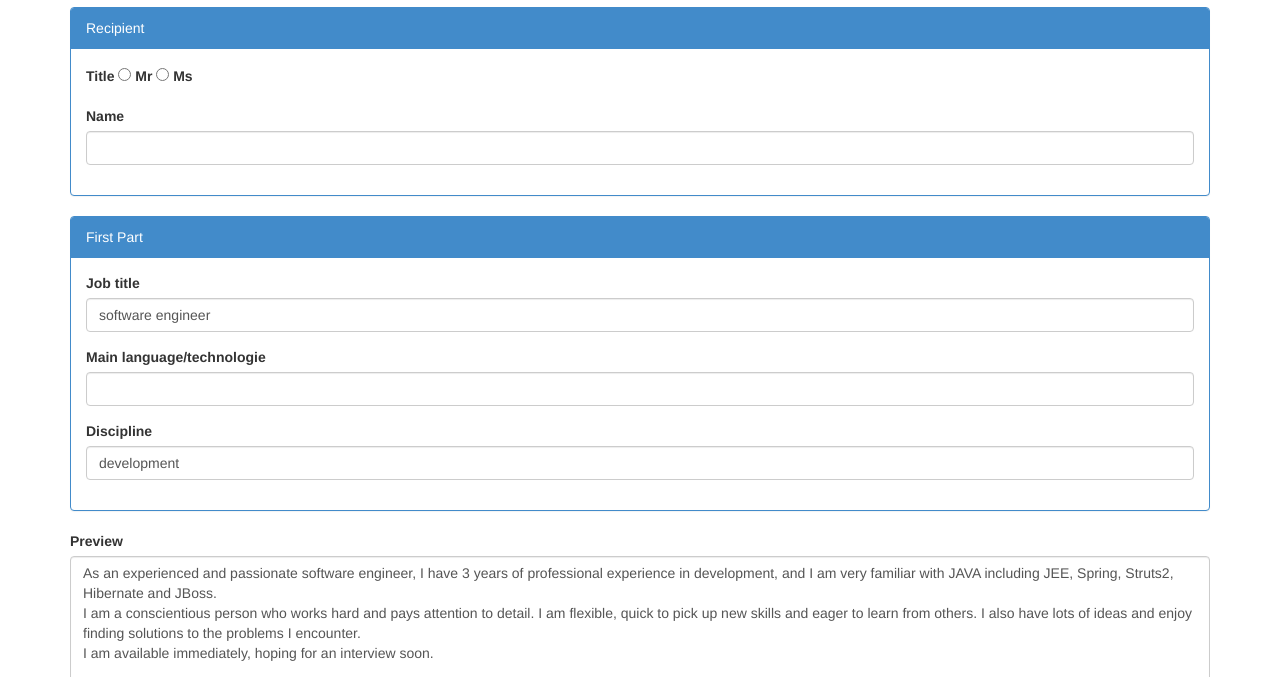
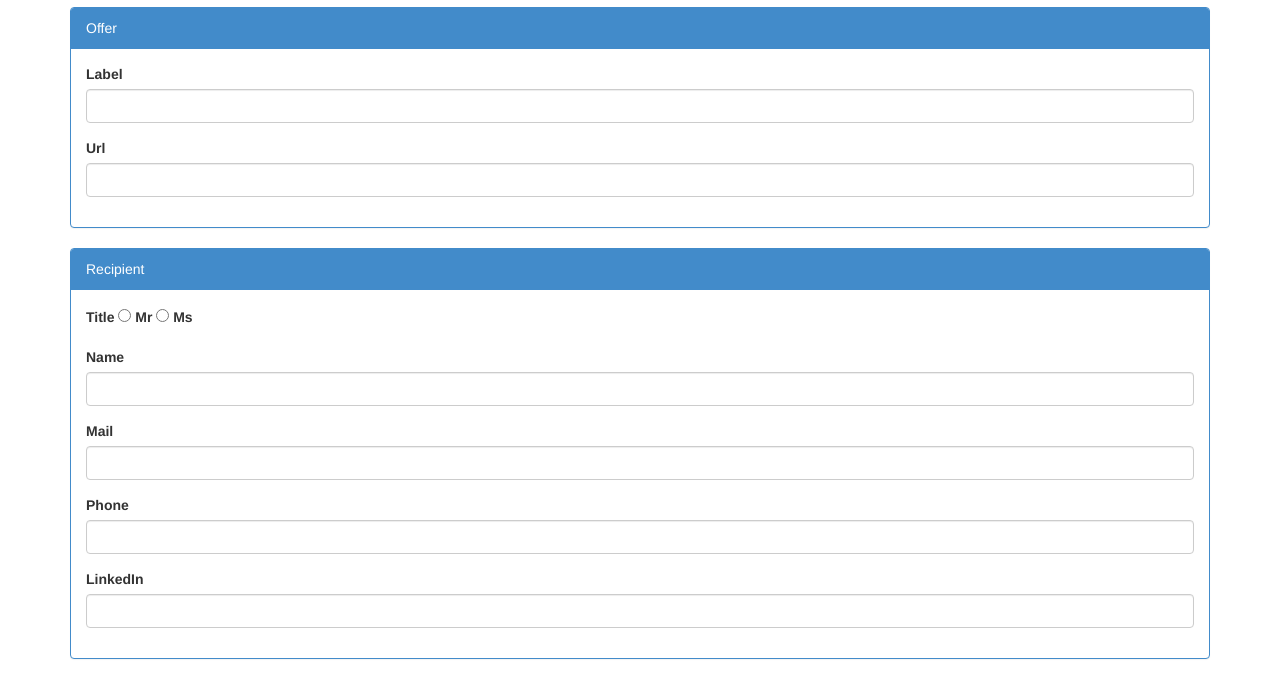
Before and after one commit to Razorclaw/coverLetterManager, a website: page public/index.html in a window 1280 px wide. Shown: the part 113-790 px from the top of the page. Drawn offline with Linux system fonts and the light colour scheme.

Commit message:
Add recipient extra information

```diff
--- a/public/index.html
+++ b/public/index.html
@@ -54,6 +54,20 @@ body {
       <form role="form" data-bind="submit: save">
 
         <div class="panel panel-primary">
+          <div class="panel-heading">Offer</div>
+          <div class="panel-body">
+            <div class="form-group">
+              <label for="offerLabelInput">Label</label>
+              <input type="text" id="offerLabelInput" class="form-control" data-bind="value: offerLabel">
+            </div>
+            <div class="form-group">
+              <label for="offerUrlInput">Url</label>
+              <input type="text" id="offerUrlInput" class="form-control" data-bind="value: offerUrl">
+            </div>
+          </div>
+        </div>
+
+        <div class="panel panel-primary">
           <div class="panel-heading">Recipient</div>
           <div class="panel-body">
             <div class="form-group">
@@ -64,6 +78,18 @@ body {
             <div class="form-group">
               <label for="recipientNameInput">Name</label>
               <input type="text" id="recipientNameInput" class="form-control" data-bind="value: recipientName, valueUpdate: 'input'">
+            </div>
+            <div class="form-group">
+              <label for="recipientMailInput">Mail</label>
+              <input type="text" id="recipientMailInput" class="form-control" data-bind="value: recipientMail">
+            </div>
+            <div class="form-group">
+              <label for="recipientPhoneInput">Phone</label>
+              <input type="text" id="recipientPhoneInput" class="form-control" data-bind="value: recipientPhone">
+            </div>
+            <div class="form-group">
+              <label for="recipientLinkedInInput">LinkedIn</label>
+              <input type="text" id="recipientLinkedInInput" class="form-control" data-bind="value: recipientLinkedIn">
             </div>
           </div>
         </div>
@@ -103,8 +129,14 @@ function CoverLetterViewModel() {
 
   that.guid = guid();
 
+  that.offerLabel = ko.observable("");
+  that.offerUrl = ko.observable("");
+
   that.recipientTitle = ko.observable("");
   that.recipientName = ko.observable("");
+  that.recipientMail = ko.observable("");
+  that.recipientPhone = ko.observable("");
+  that.recipientLinkedIn = ko.observable("");
 
   that.jobTitle = ko.observable("software engineer");
   that.mainLanguage = ko.observable("");
```
